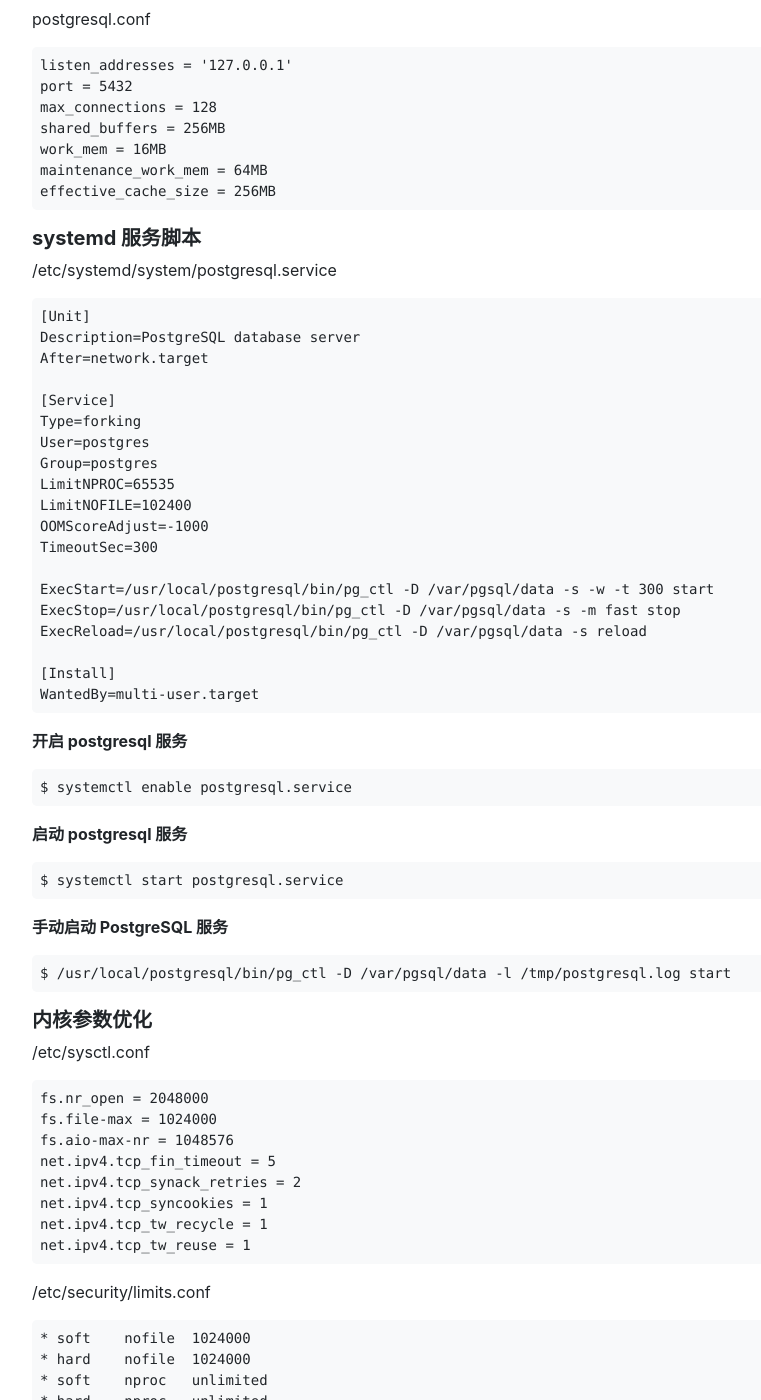
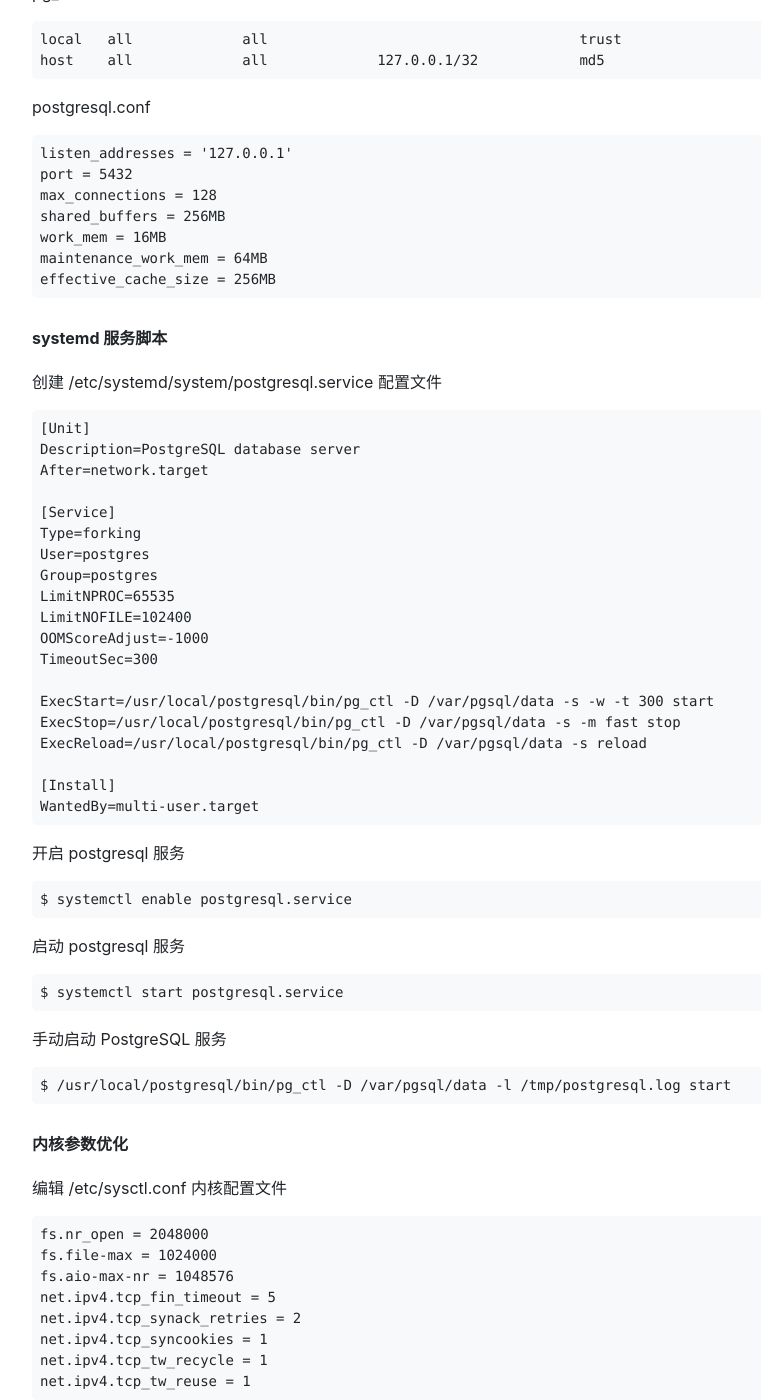
Before and after one commit to ehsud/blog, a Jekyll site: the page built from postgresql/postgresql-10-compile-install.md, in a window 1280 px wide and 1400 px high, scrolled down 1028 px. Shown: the whole window, without its empty margins (53-814 px from the left). Built offline with Jekyll 4.4.1, drawn with Linux system fonts in a browser that asks for light colours; some of the changed text lies outside the part shown.

Commit message:
updated some files

````diff
--- a/postgresql/postgresql-10-compile-install.md
+++ b/postgresql/postgresql-10-compile-install.md
@@ -21,21 +18,21 @@ description: 讲解如何编译安装 postgresql 10 数据库
     $ make
     $ make install
 
-##### 创建运行用户
+#### 创建运行用户
 
     $ useradd -m -d /var/pgsql -c "postgresql databases user" postgres
 
-##### 创建数据库目录
+#### 创建数据库目录
 
     $ mkdir -p /var/pgsql/data
     $ chown -R postgres:postgres /var/pgsql/data
 
-##### 初始化数据库
+#### 初始化数据库
 
     $ su - postgres
     $ /usr/local/postgresql/bin/initdb --pgdata=/var/pgsql/data --encoding=UTF8
 
-##### 相关配置文件
+#### 相关配置文件
 
 pg_hba.conf
 
@@ -52,9 +49,9 @@ postgresql.conf
     maintenance_work_mem = 64MB
     effective_cache_size = 256MB
 
-##### systemd 服务脚本
+#### systemd 服务脚本
 
-- /etc/systemd/system/postgresql.service
+创建 /etc/systemd/system/postgresql.service 配置文件
 
 ```
 [Unit]
@@ -78,21 +75,21 @@ ExecReload=/usr/local/postgresql/bin/pg_ctl -D /var/pgsql/data -s reload
 WantedBy=multi-user.target
 ```
 
-**开启 postgresql 服务**
+开启 postgresql 服务
 
     $ systemctl enable postgresql.service
 
-**启动 postgresql 服务**
+启动 postgresql 服务
 
     $ systemctl start postgresql.service
 
-**手动启动 PostgreSQL 服务**
+手动启动 PostgreSQL 服务
 
     $ /usr/local/postgresql/bin/pg_ctl -D /var/pgsql/data -l /tmp/postgresql.log start
 
-##### 内核参数优化
+#### 内核参数优化
 
-- /etc/sysctl.conf
+编辑 /etc/sysctl.conf 内核配置文件
 
 ```
 fs.nr_open = 2048000
@@ -105,7 +102,7 @@ net.ipv4.tcp_tw_recycle = 1
 net.ipv4.tcp_tw_reuse = 1
 ```
 
-- /etc/security/limits.conf
+编辑 /etc/security/limits.conf 内核配置文件
 
 ```
 * soft    nofile  1024000
````
Also changed, not shown: other parts of postgresql/postgresql-10-compile-install.md (+3 -6 lines), postgresql/postgresql-9.6-compile-install.md (+1 -3 lines).
